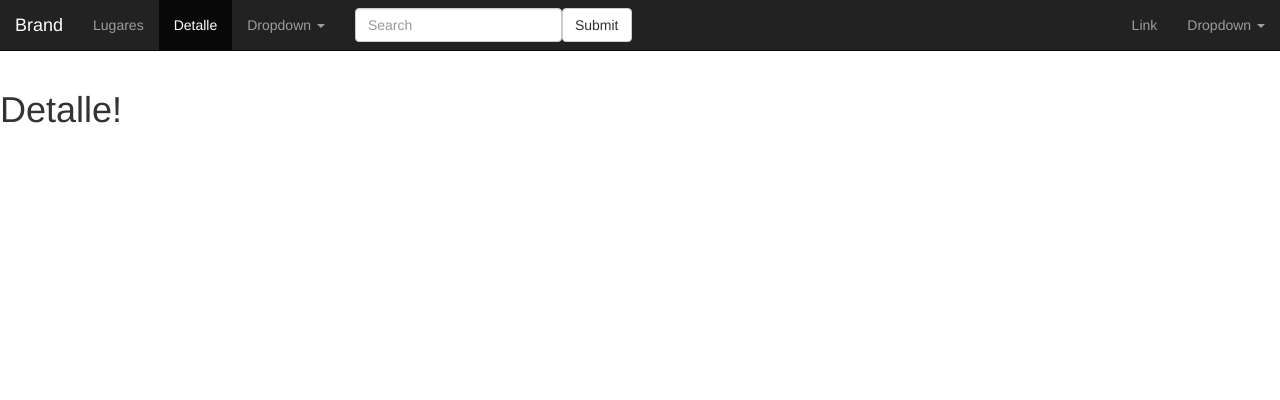
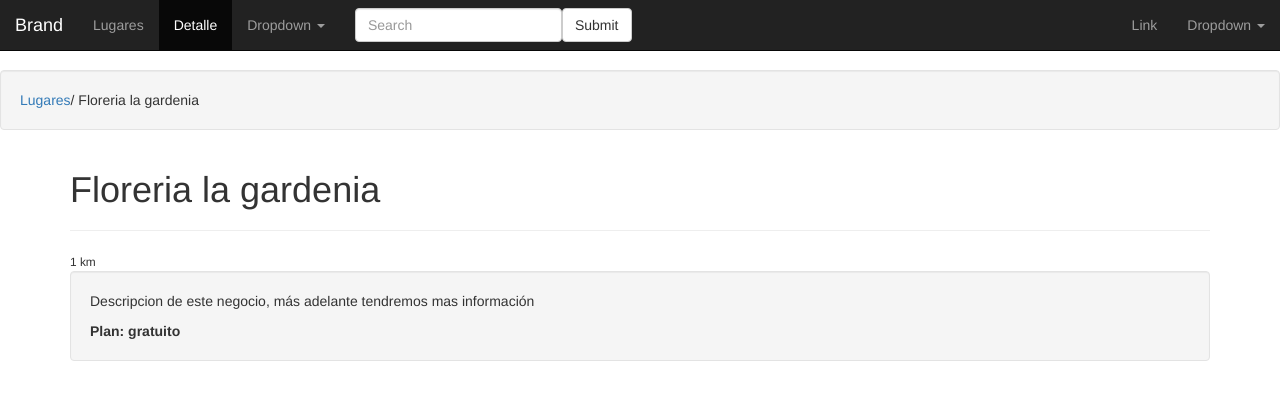
Before and after one commit to jcgato93/Angular5-Course, an Angular app in the folder my-app/: page /detalle/1 in a window 1280 px wide. Shown: the top 400 px of the page. Built offline with nearby package versions, Linux system fonts and the light colour scheme; what @agm/core would draw is missing.

Commit message:
crear pagina detalle de lugar

```diff
--- a/my-app/src/app/detalle/detalle.component.html
+++ b/my-app/src/app/detalle/detalle.component.html
@@ -1,3 +1,15 @@
-<h1>
-  Detalle!
-</h1>
+<div class="well">
+  <a [routerLink]="['/lugares']" >Lugares</a>/ {{lugar.nombre}}
+</div>
+<div class="container">
+  <h1>{{lugar.nombre}}</h1>
+  <hr>
+  <small>{{lugar.distancia}} km</small>
+  <br>
+  <div class="well">
+  <p>
+    {{lugar.descripcion}}
+  </p>
+  <b>Plan: {{lugar.plan}}</b>
+</div>
+</div>
--- a/my-app/src/app/detalle/detalle.component.ts
+++ b/my-app/src/app/detalle/detalle.component.ts
@@ -8,12 +8,33 @@ import { ActivatedRoute } from '@angular/router';
 })
 export class DetalleComponent implements OnInit {
 
+  lugares:any  =  [
+    {id: 1,plan: 'gratuito',cercania: 1, distancia: 1, active: true, nombre: 'Floreria la gardenia', descripcion: 'Descripcion de este negocio, más adelante tendremos mas información'},
+    {id: 2,plan: 'pagado',cercania: 2, distancia: 1.8, active: true, nombre: 'Donas la pasadita', descripcion: 'Descripcion de este negocio, más adelante tendremos mas información'},
+    {id: 3,plan: 'gratuito',cercania: 2, distancia: 5, active: true, nombre: 'Veterinaria Herllitas Felices', descripcion: 'Descripcion de este negocio, más adelante tendremos mas información'},
+    {id: 4,plan: 'pagado',cercania: 3, distancia: 10, active: true, nombre: 'Hotel la Gracia', descripcion: 'Descripcion de este negocio, más adelante tendremos mas información'},
+    {id: 5,plan: 'gratuito',cercania: 3, distancia: 35, active: true, nombre: 'Zapateria el clavo', descripcion: 'Descripcion de este negocio, más adelante tendremos mas información'},
+  ]
+
+  id = null;
+  lugar:any = {};
   constructor(private route:ActivatedRoute) {
       console.log(this.route.snapshot.params['id']);
       console.log(this.route.queryParams);
+
+      this.id = this.route.snapshot.params['id'];
+      this.lugar= this.buscarLugar();
   }
 
   ngOnInit() {
   }
 
+  /**
+   *Busca en el array el id que concuerde con el que se pasa por parametro
+   */
+buscarLugar(){
+  return this.lugares.filter((lugar) =>  {return lugar.id == this.id})[0] || null;
 }
+
+
+}
```
